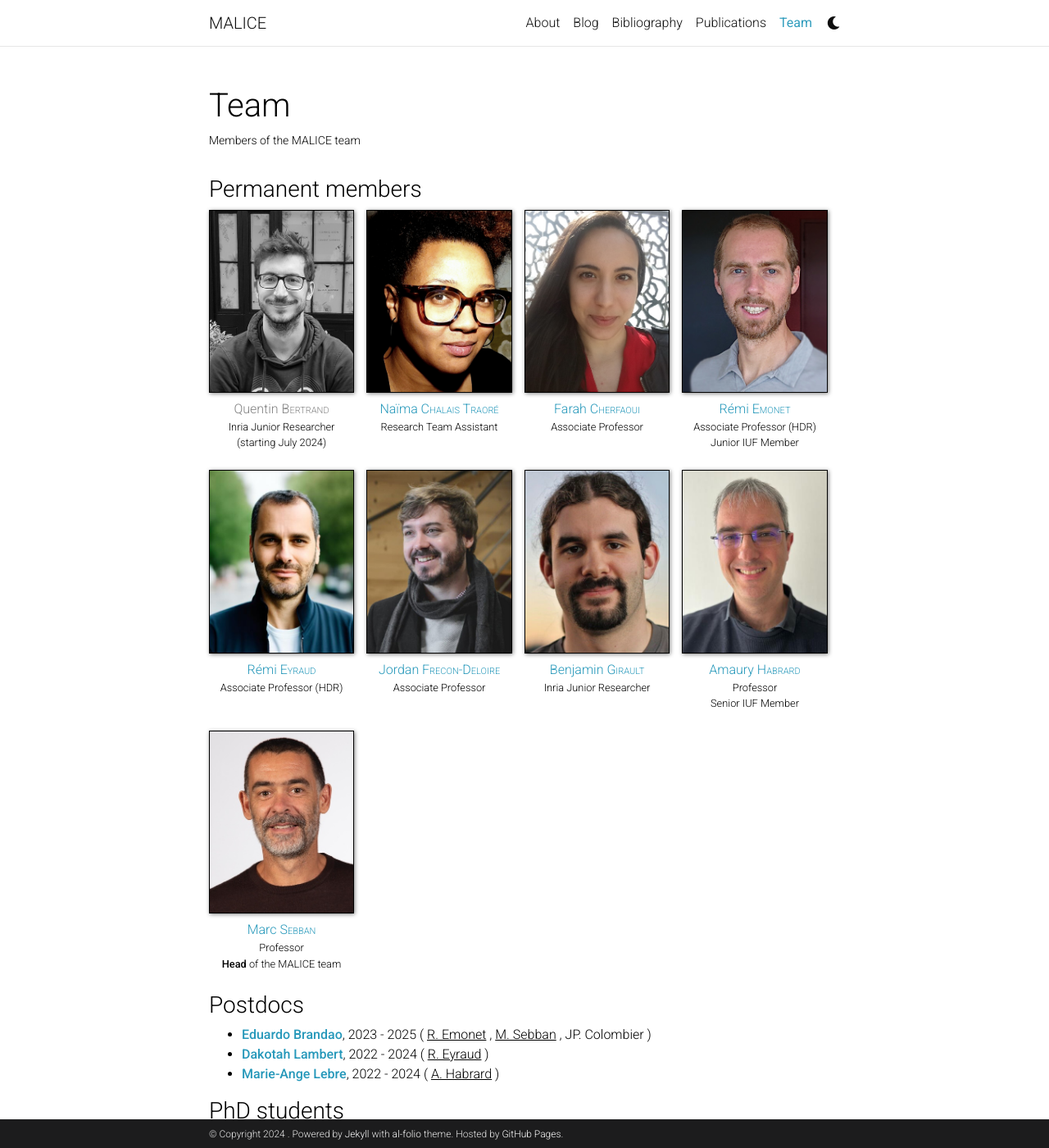
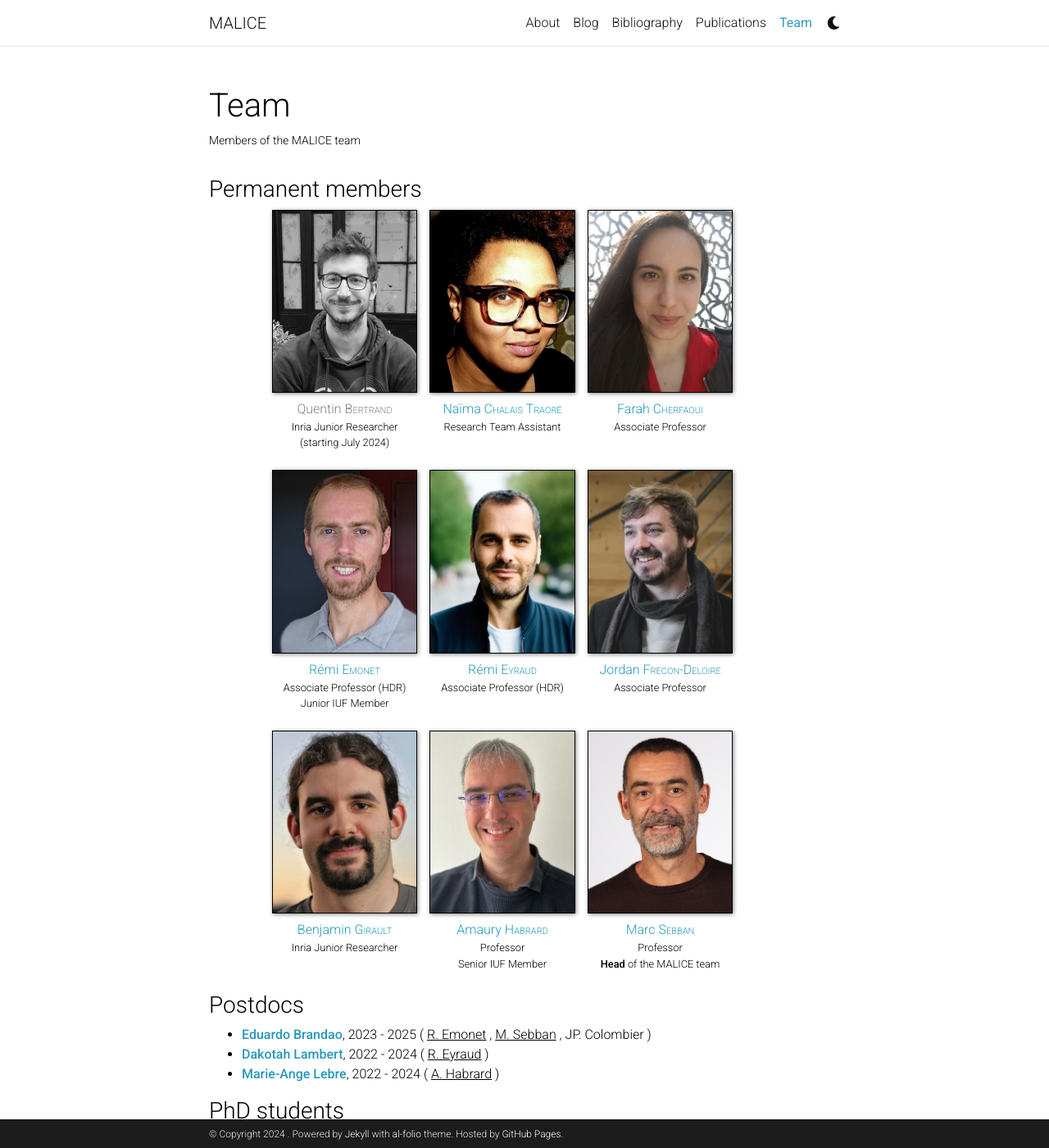
Before and after one commit to labhc-malice/labhc-malice.github.io, a Jekyll site: the page built from _pages/team.md, in a window 1280 px wide and 1400 px high. Shown: the whole window at 82% size. Built offline with Jekyll 4.4.1, drawn with Linux system fonts in a browser that asks for light colours; comment, search, counter and statistics services are not loaded; a style sheet for code colours, icons or effects is not loaded.

Commit message:
Team in 3×3

```diff
--- a/_sass/_trombi.scss
+++ b/_sass/_trombi.scss
@@ -7,7 +7,14 @@
 
     .person {
         display: block;
-        width: 23%; /* 18% for 5 */
+        width: 23%; /* 23% for 4 18% for 5 */
+
+        &:nth-of-type(3n+1) {
+            margin-left: 10%;
+        }
+        &:nth-of-type(3n) {
+            margin-right: 10%;
+        }
 
         > .face {
             box-sizing: border-box;
```
